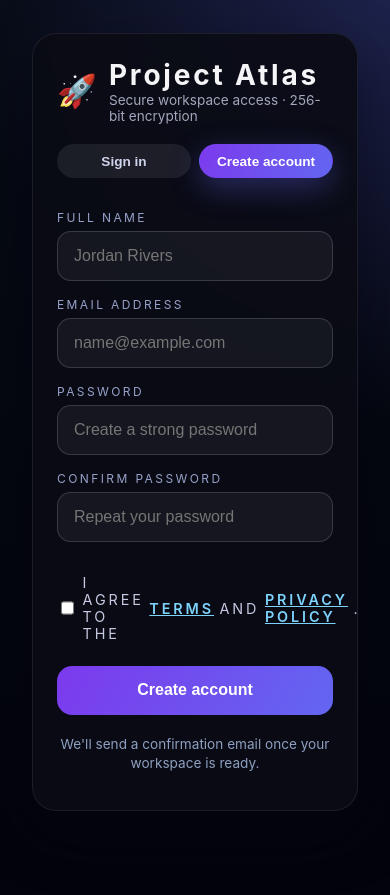
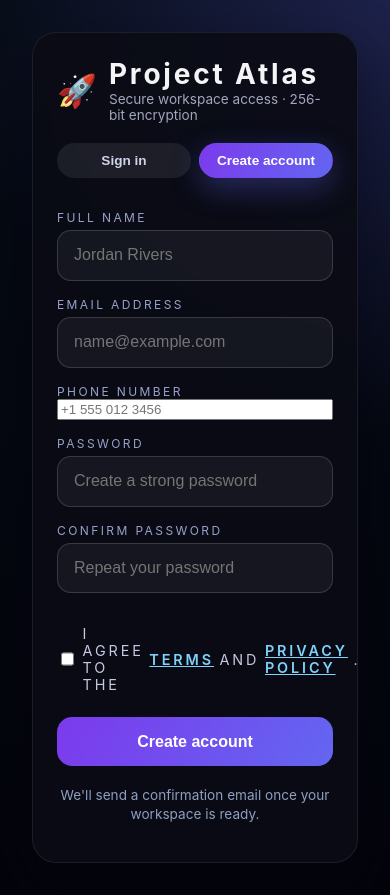
Before and after one commit to jigar-tecmantras/react-login-page, a React (Create React App) app in the folder frontend/: page /login in a window 390 px wide. Both pictures are taken after typing "name@example.com", "Sample123" into the empty fields and a click on the tab "Create account". Before the commit the page ends 844 px from the top, so only its background shows below. Built offline with nearby package versions, Linux system fonts and the light colour scheme.

Commit message:
Add phone number field to register page

```diff
--- a/frontend/src/App.js
+++ b/frontend/src/App.js
@@ -1,8 +1,10 @@
 import { useState } from 'react';
-import { BrowserRouter as Router, Routes, Route, Navigate, Link, useLocation, useNavigate } from 'react-router-dom';
+import { BrowserRouter as Router, Routes, Route, Navigate, useLocation, useNavigate } from 'react-router-dom';
 import './App.css';
 
 const emailRegex = /^[^\s@]+@[^\s@]+\.[^\s@]+$/;
+
+const phoneRegex = /^\+?[0-9][0-9\s-]{6,19}$/;
 
 const mockAuthenticate = (email, password) =>
   new Promise((resolve, reject) => {
@@ -15,7 +17,7 @@ const mockAuthenticate = (email, password) =>
     }, 1200);
   });
 
-const mockRegister = ({ email, name }) =>
+const mockRegister = ({ email, name, phone }) =>
   new Promise((resolve, reject) => {
     setTimeout(() => {
       const blocked = ['already@taken.com', 'existing@example.com'];
@@ -24,7 +26,8 @@ const mockRegister = ({ email, name }) =>
         return;
       }
 
-      resolve(`Account created for ${name.trim() || 'you'}! Check your inbox for the welcome packet.`);
+      const phoneHint = phone?.trim() ? ` We'll text a confirmation to ${phone.trim()}.` : '';
+      resolve(`Account created for ${name.trim() || 'you'}! Check your inbox for the welcome packet.${phoneHint}`);
     }, 1400);
   });
 
@@ -216,6 +219,7 @@ function RegisterForm() {
   const [formData, setFormData] = useState({
     name: '',
     email: '',
+    phone: '',
     password: '',
     confirmPassword: '',
     terms: false,
@@ -249,6 +253,12 @@ function RegisterForm() {
       newErrors.password = 'Use at least 6 characters for your password.';
     }
 
+    if (formData.phone.trim()) {
+      if (!phoneRegex.test(formData.phone.trim())) {
+        newErrors.phone = 'Use digits, spaces, or dashes (minimum 7 digits).';
+      }
+    }
+
     if (!formData.confirmPassword) {
       newErrors.confirmPassword = 'Please confirm your password.';
     } else if (formData.confirmPassword !== formData.password) {
@@ -277,7 +287,7 @@ function RegisterForm() {
     try {
       const successMessage = await mockRegister(formData);
       setStatus({ loading: false, message: successMessage, variant: 'success' });
-      setFormData({ name: '', email: '', password: '', confirmPassword: '', terms: false });
+      setFormData({ name: '', email: '', phone: '', password: '', confirmPassword: '', terms: false });
     } catch (error) {
       setStatus({ loading: false, message: error.message, variant: 'error' });
     }
@@ -317,6 +327,23 @@ function RegisterForm() {
         {errors.email && (
           <p className="field-error" id="register-email-error">
             {errors.email}
+          </p>
+        )}
+
+        <label htmlFor="phone">Phone number</label>
+        <input
+          id="phone"
+          name="phone"
+          type="tel"
+          placeholder="+1 555 012 3456"
+          value={formData.phone}
+          onChange={handleChange}
+          aria-invalid={errors.phone ? 'true' : 'false'}
+          aria-describedby={errors.phone ? 'phone-error' : undefined}
+        />
+        {errors.phone && (
+          <p className="field-error" id="phone-error">
+            {errors.phone}
           </p>
         )}
 
```
Also changed, not shown: 1 other file (tests, documents, lock files or other folders).
